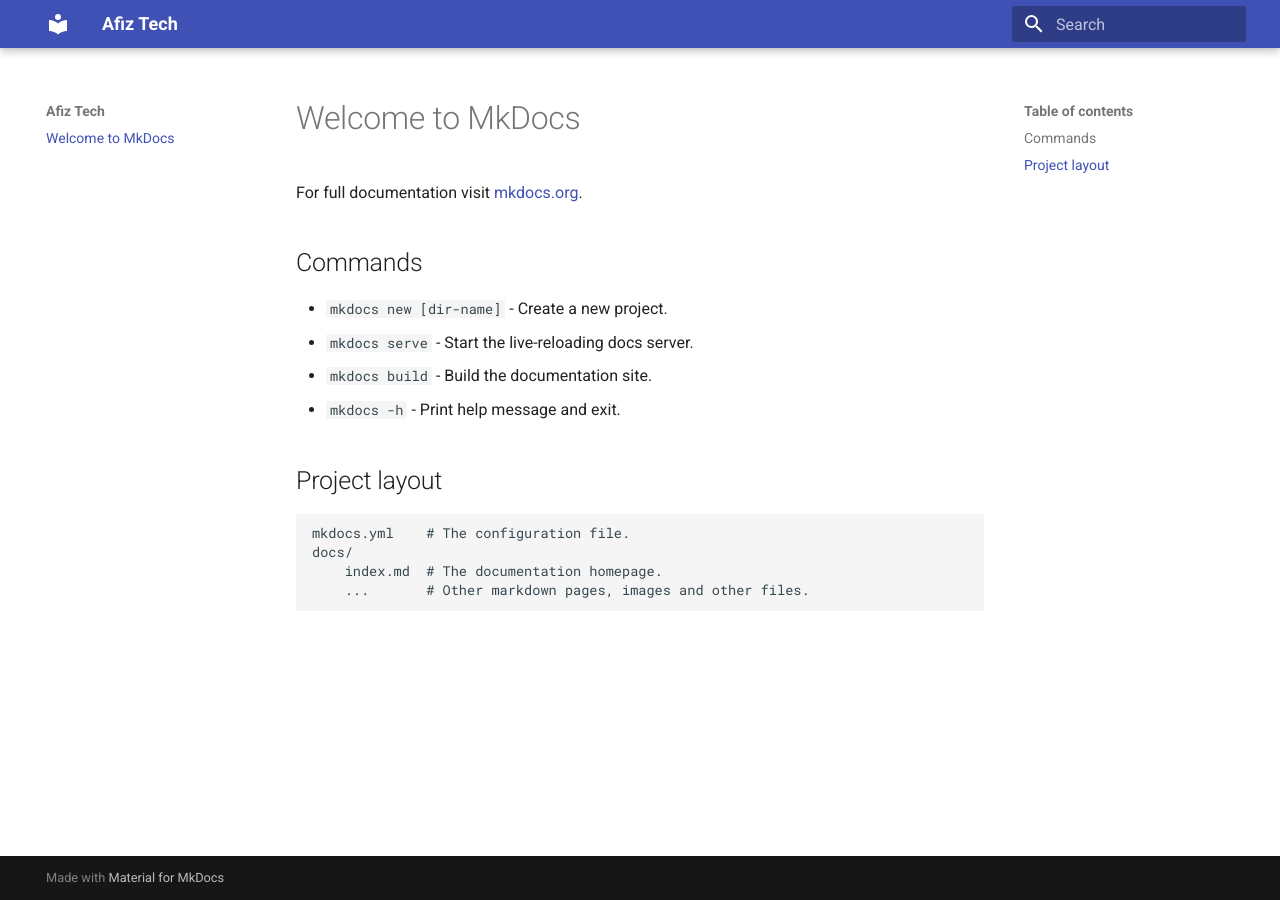
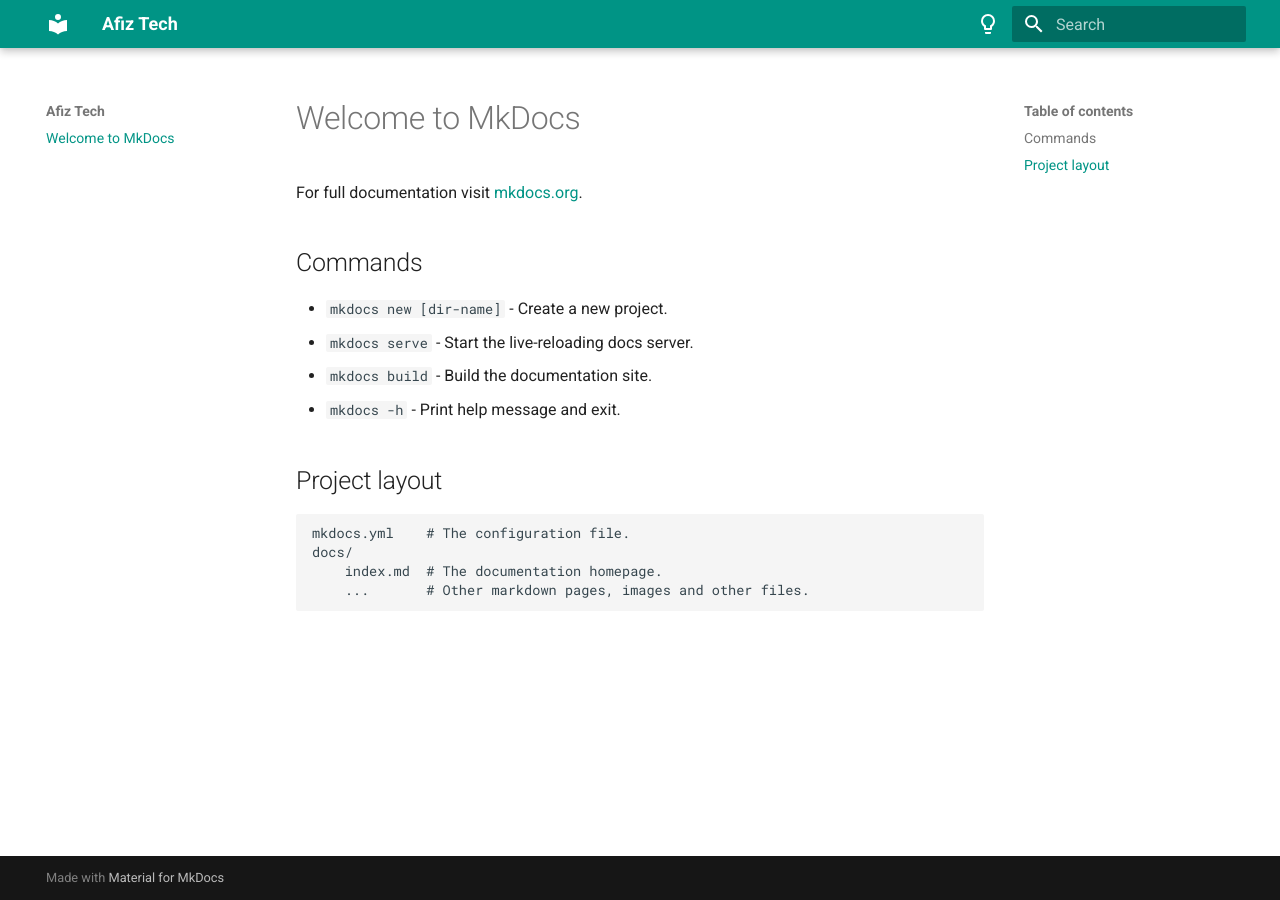
Before and after one commit to afizs/afiz-tech, an MkDocs documentation site: the page built from docs/index.md, in a window 1280 px wide. Built offline with MkDocs 1.6.1 and Material for MkDocs 9.7.7, drawn with Linux system fonts in a browser that asks for light colours.

Commit message:
updated theme

```diff
--- a/mkdocs.yml
+++ b/mkdocs.yml
@@ -1,3 +1,18 @@
 site_name: Afiz Tech
 theme:
+  language: en
   name: material
+  palette:
+  - media: '(prefers-color-scheme: light)'
+    scheme: default
+    primary: teal
+    toggle:
+        icon: material/lightbulb-outline
+        name: Switch to dark mode
+    # dark mode
+  - media: '(prefers-color-scheme: dark)'
+    scheme: slate
+    primary: teal
+    toggle:
+        icon: material/lightbulb
+        name: Switch to dark mode
```
